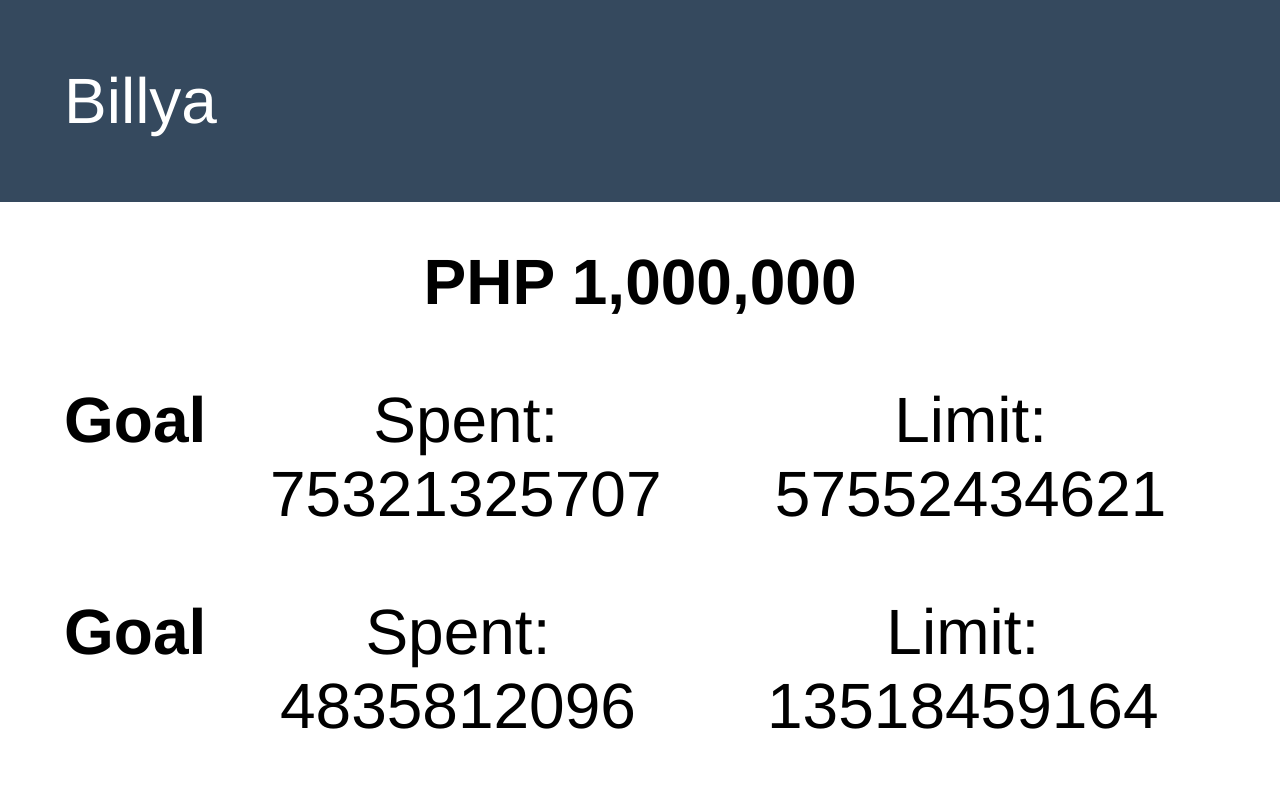
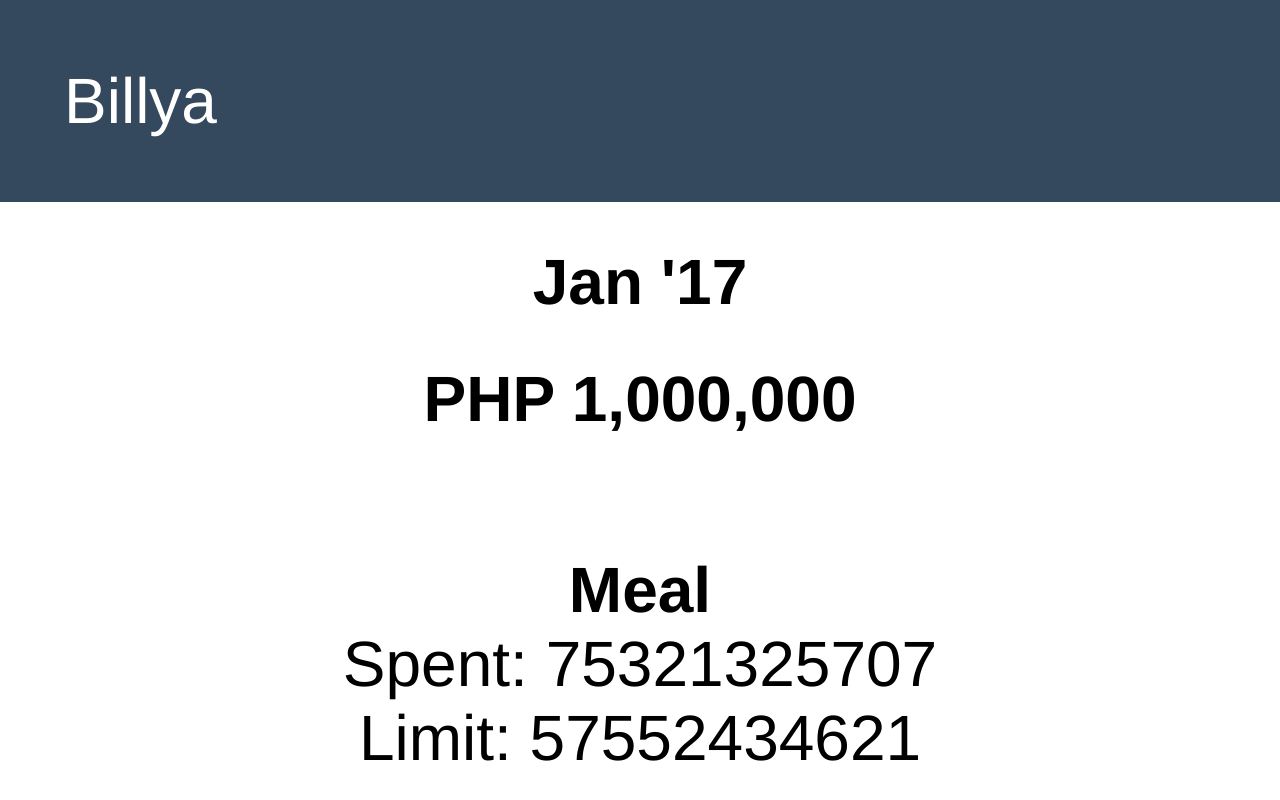
Before and after one commit to jrojoo/billya, a Vue app: page /#/ in a window 1280 px wide. Shown: the top 800 px of the page. Built offline with nearby package versions, Linux system fonts and the light colour scheme.

Commit message:
home page draft

```diff
--- a/src/components/Billya.vue
+++ b/src/components/Billya.vue
@@ -1,5 +1,6 @@
 <template>
   <div class="billya">
+    <h1 class="month-period">{{ month }}</h1>
     <h1 class="total-money">{{ currency }} {{ totalMoney }}</h1>
     <h2 class="currency"></h2>
     <money-goals></money-goals>
@@ -13,6 +14,7 @@
     name: 'Billya',
     data () {
       return {
+        month: `Jan '17`,
         totalMoney: '1,000,000',
         currency: 'PHP'
       }
--- a/src/components/GoalItem.vue
+++ b/src/components/GoalItem.vue
@@ -1,8 +1,8 @@
 <template>
   <section class="goal-item">
-    <b>{{ item.goal }}</b>
-    <span>Spent: {{ item.spent }}</span>
-    <span>Limit: {{ item.limit }}</span>
+    <div><b>{{ item.goal }}</b></div>
+    <div><span>Spent: {{ item.spent }}</span></div>
+    <div><span>Limit: {{ item.limit }}</span></div>
   </section>
 </template>
 
@@ -19,8 +19,6 @@
 
 <style scoped lang="scss">
   .goal-item {
-    display: flex;
-    justify-content: space-between;
     margin: 1rem;
   }
 </style>
--- a/src/components/MoneyGoals.vue
+++ b/src/components/MoneyGoals.vue
@@ -15,18 +15,18 @@
       return {
         goals: [
           {
-            goal: 'Goal',
+            goal: 'Meal',
             limit: Math.floor( (Math.random() * 10e10) + 1 ),
             spent: Math.floor( (Math.random() * 10e10) + 1 ),
           },
           {
-            goal: 'Goal',
+            goal: 'Transportation',
             limit: Math.floor( (Math.random() * 10e10) + 1 ),
             spent: Math.floor( (Math.random() * 10e10) + 1 ),
           },
 
           {
-            goal: 'Goal',
+            goal: 'Expenses',
             limit: Math.floor( (Math.random() * 10e10) + 1 ),
             spent: Math.floor( (Math.random() * 10e4) + 1 ),
           },
@@ -53,4 +53,8 @@
 </script>
 
 <style scoped lang="scss">
+  .goals-container {
+    height: 70vh;
+    overflow: auto;
+  }
 </style>
```
